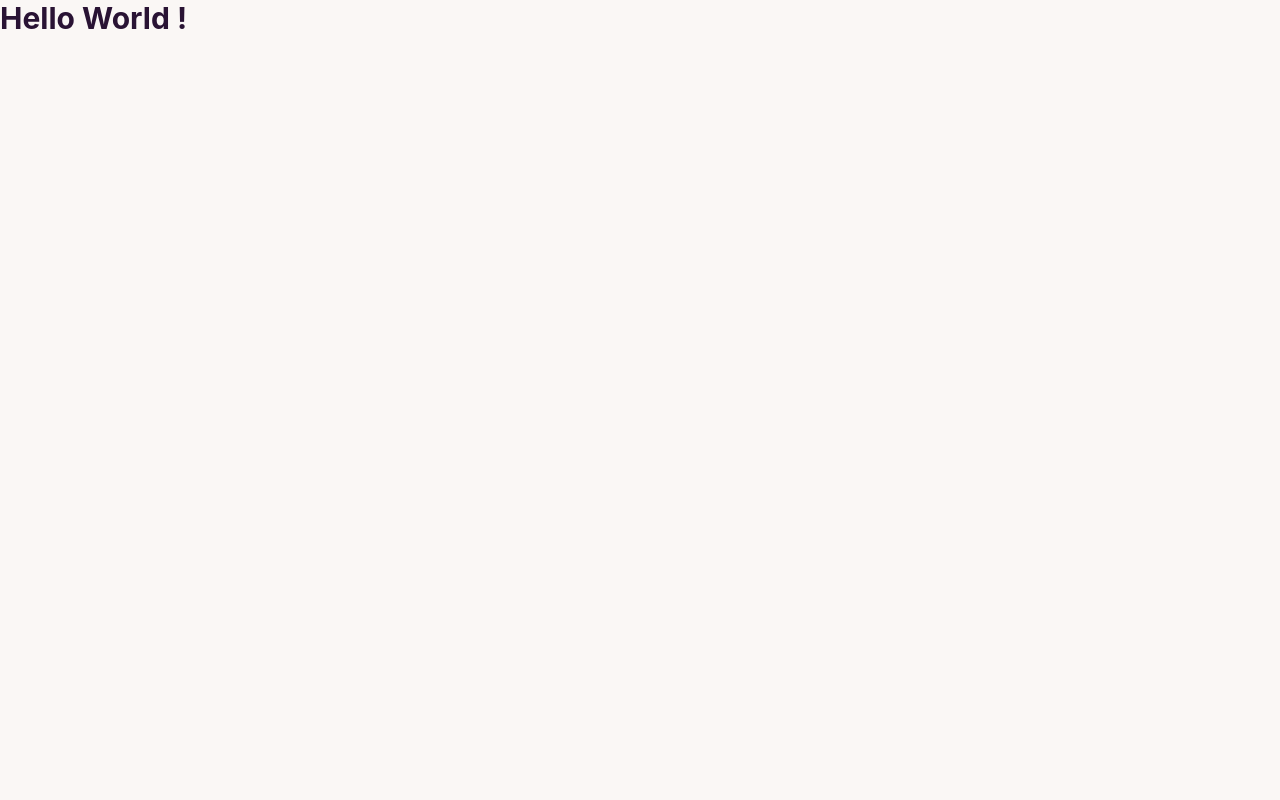
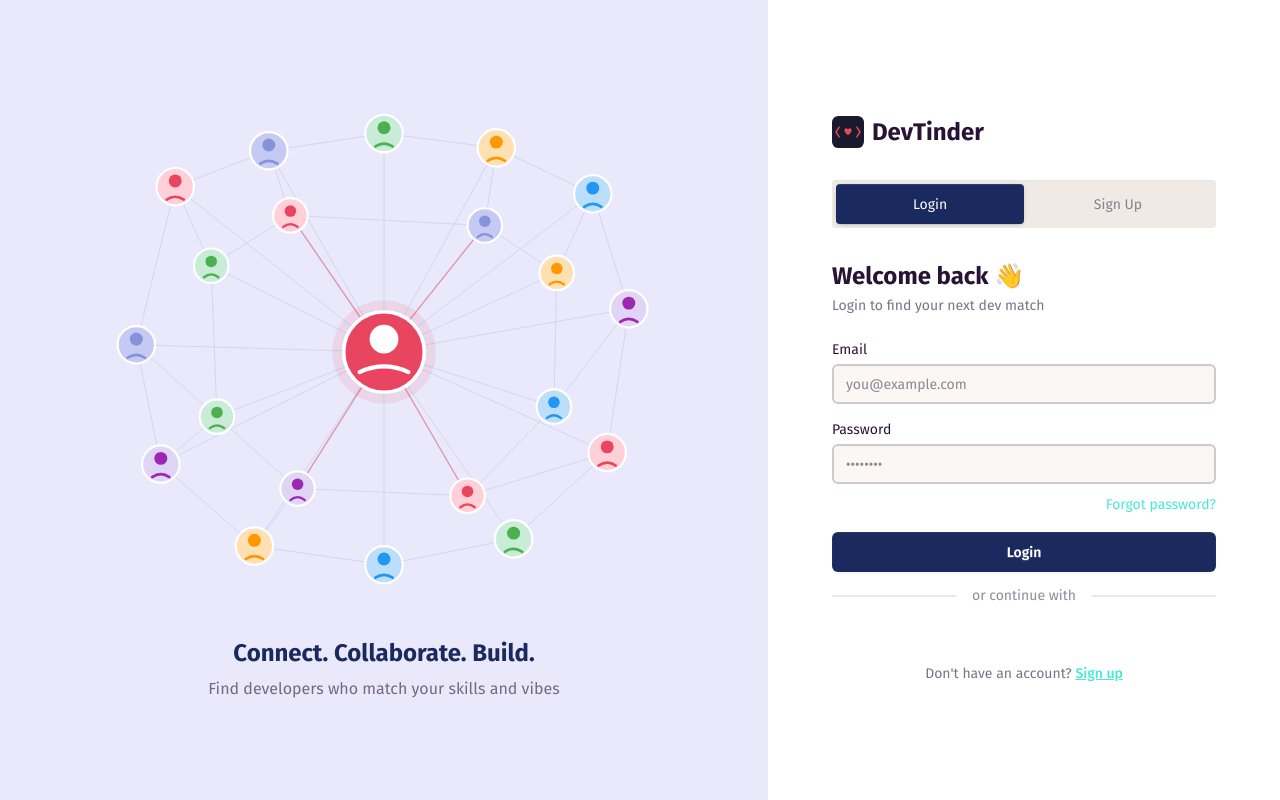
Before and after one commit to NamanS-03/devTinder, a React (Vite) app in the folder devTinder-frontend/: page / in a window 1280 px wide. Built offline with nearby package versions, Linux system fonts and the light colour scheme.

Commit message:
feat: landing page UI

```diff
--- a/devTinder-frontend/src/App.jsx
+++ b/devTinder-frontend/src/App.jsx
@@ -1,10 +1,7 @@
+import LandingPage from "./components/landingPage/landingPage";
+
 function App() {
-
-  return (
-    <>
-      <h1 className="text-3xl font-bold">Hello World !</h1>
-    </>
-  )
+  return <LandingPage />;
 }
 
-export default App
+export default App;
--- /dev/null
+++ b/devTinder-frontend/src/components/landingPage/Login.jsx
@@ -0,0 +1,46 @@
+const Login = () => {
+  return (
+    <div>
+      <h2 className="text-2xl font-bold">Welcome back 👋</h2>
+      <p className="text-sm text-base-content/60 mt-1">
+        Login to find your next dev match
+      </p>
+
+      <form className="mt-6 flex flex-col gap-4">
+        <div className="flex flex-col gap-1">
+          <label className="text-sm font-normal">Email</label>
+          <input
+            type="email"
+            placeholder="you@example.com"
+            className="input input-bordered w-full rounded-md"
+          />
+        </div>
+
+        <div className="flex flex-col gap-1">
+          <label className="text-sm font-normal">Password</label>
+          <input
+            type="password"
+            placeholder="••••••••"
+            className="input input-bordered w-full rounded-md"
+          />
+          <div className="text-right mt-1">
+            <a className="link link-hover text-sm text-primary">
+              Forgot password?
+            </a>
+          </div>
+        </div>
+
+        <button
+          type="submit"
+          className="btn w-full rounded-md !bg-[#1a2a5e] !text-white border-none"
+        >
+          Login
+        </button>
+      </form>
+
+      <div className="divider text-sm text-base-content/50">or continue with</div>
+    </div>
+  );
+};
+
+export default Login;
--- /dev/null
+++ b/devTinder-frontend/src/components/landingPage/Signup.jsx
@@ -0,0 +1,50 @@
+const Signup = () => {
+  return (
+    <div>
+      <h2 className="text-2xl font-bold">Create your account 🚀</h2>
+      <p className="text-sm text-base-content/60 mt-1">
+        Sign up to find developers who match your vibe
+      </p>
+
+      <form className="mt-6 flex flex-col gap-4">
+        <div className="flex flex-col gap-1">
+          <label className="text-sm font-normal">Full name</label>
+          <input
+            type="text"
+            placeholder="Jane Doe"
+            className="input input-bordered w-full rounded-md"
+          />
+        </div>
+
+        <div className="flex flex-col gap-1">
+          <label className="text-sm font-normal">Email</label>
+          <input
+            type="email"
+            placeholder="you@example.com"
+            className="input input-bordered w-full rounded-md"
+          />
+        </div>
+
+        <div className="flex flex-col gap-1">
+          <label className="text-sm font-normal">Password</label>
+          <input
+            type="password"
+            placeholder="••••••••"
+            className="input input-bordered w-full rounded-md"
+          />
+        </div>
+
+        <button
+          type="submit"
+          className="btn w-full rounded-md !bg-[#1a2a5e] !text-white border-none"
+        >
+          Sign Up
+        </button>
+      </form>
+
+      <div className="divider text-sm text-base-content/50">or continue with</div>
+    </div>
+  );
+};
+
+export default Signup;
--- /dev/null
+++ b/devTinder-frontend/src/components/landingPage/landingPage.jsx
@@ -0,0 +1,91 @@
+import { useState } from "react";
+import networkImage from "../../assets/devtinder-network-final.svg";
+import logoImage from "../../assets/devtinder-logo-final.svg";
+import Login from "./Login";
+import Signup from "./Signup";
+
+const LandingPage = () => {
+  const [activeTab, setActiveTab] = useState("login");
+
+  return (
+    <div className="min-h-screen flex flex-col md:flex-row">
+      {/* Left panel */}
+      <div
+        className="hidden md:flex md:w-3/5 flex-col items-center justify-center p-10"
+        style={{ backgroundColor: "#E9E9FB" }}
+      >
+        <img
+          src={networkImage}
+          alt="DevTinder network illustration"
+          className="w-full max-w-xl"
+        />
+        <div className="text-center mt-8 max-w-sm">
+          <h2 className="text-2xl font-bold text-[#1a2a5e]">
+            Connect. Collaborate. Build.
+          </h2>
+          <p className="text-base-content/60 mt-2">
+            Find developers who match your skills and vibes
+          </p>
+        </div>
+      </div>
+
+      {/* Right panel */}
+      <div className="flex md:w-2/5 flex-col justify-center px-6 sm:px-16 py-12 bg-white">
+        <div className="flex items-center gap-2 mb-8">
+          <img src={logoImage} alt="DevTinder logo" className="h-8 w-8" />
+          <span className="text-2xl font-bold">DevTinder</span>
+        </div>
+
+        <div
+          role="tablist"
+          className="tabs tabs-box w-full overflow-x-auto flex-nowrap rounded-sm [&_.tab]:rounded-sm"
+        >
+          <a
+            role="tab"
+            className={`tab flex-1 ${activeTab === "login" ? "tab-active !bg-[#1a2a5e] !text-white" : ""}`}
+            onClick={() => setActiveTab("login")}
+          >
+            Login
+          </a>
+          <a
+            role="tab"
+            className={`tab flex-1 ${activeTab === "signup" ? "tab-active !bg-[#1a2a5e] !text-white" : ""}`}
+            onClick={() => setActiveTab("signup")}
+          >
+            Sign Up
+          </a>
+        </div>
+
+        <div className="mt-8 min-h-[380px]">
+          {activeTab === "login" ? <Login /> : <Signup />}
+        </div>
+
+        <p className="text-center text-sm text-base-content/60 mt-6">
+          {activeTab === "login" ? (
+            <>
+              Don&apos;t have an account?{" "}
+              <button
+                className="link text-primary font-medium"
+                onClick={() => setActiveTab("signup")}
+              >
+                Sign up
+              </button>
+            </>
+          ) : (
+            <>
+              Already have an account?{" "}
+              <button
+                className="link text-primary font-medium"
+                onClick={() => setActiveTab("login")}
+              >
+                Login
+              </button>
+            </>
+          )}
+        </p>
+      </div>
+    </div>
+  );
+};
+
+export default LandingPage;
--- a/devTinder-frontend/src/index.css
+++ b/devTinder-frontend/src/index.css
@@ -1,4 +1,9 @@
+@import url("https://fonts.googleapis.com/css2?family=Fira+Sans:wght@400;500;600;700&display=swap");
 @import "tailwindcss";
 @plugin "daisyui" {
   themes: cupcake --default;
 }
+
+body {
+  font-family: "Fira Sans", sans-serif;
+}
```
Also changed, not shown: devTinder-frontend/src/assets/devtinder-logo-final.svg (added), devTinder-frontend/src/assets/devtinder-network-final.svg.
